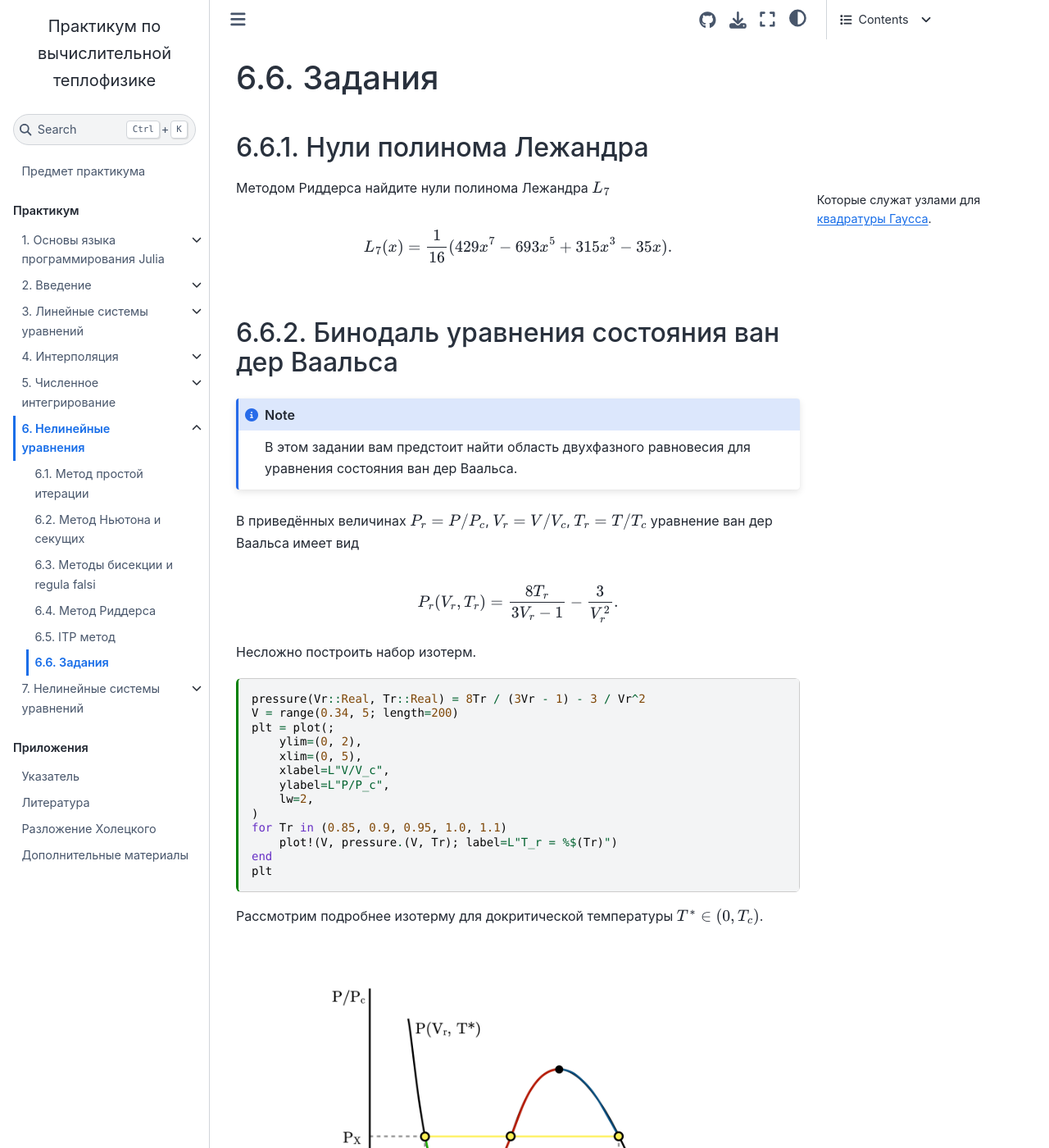
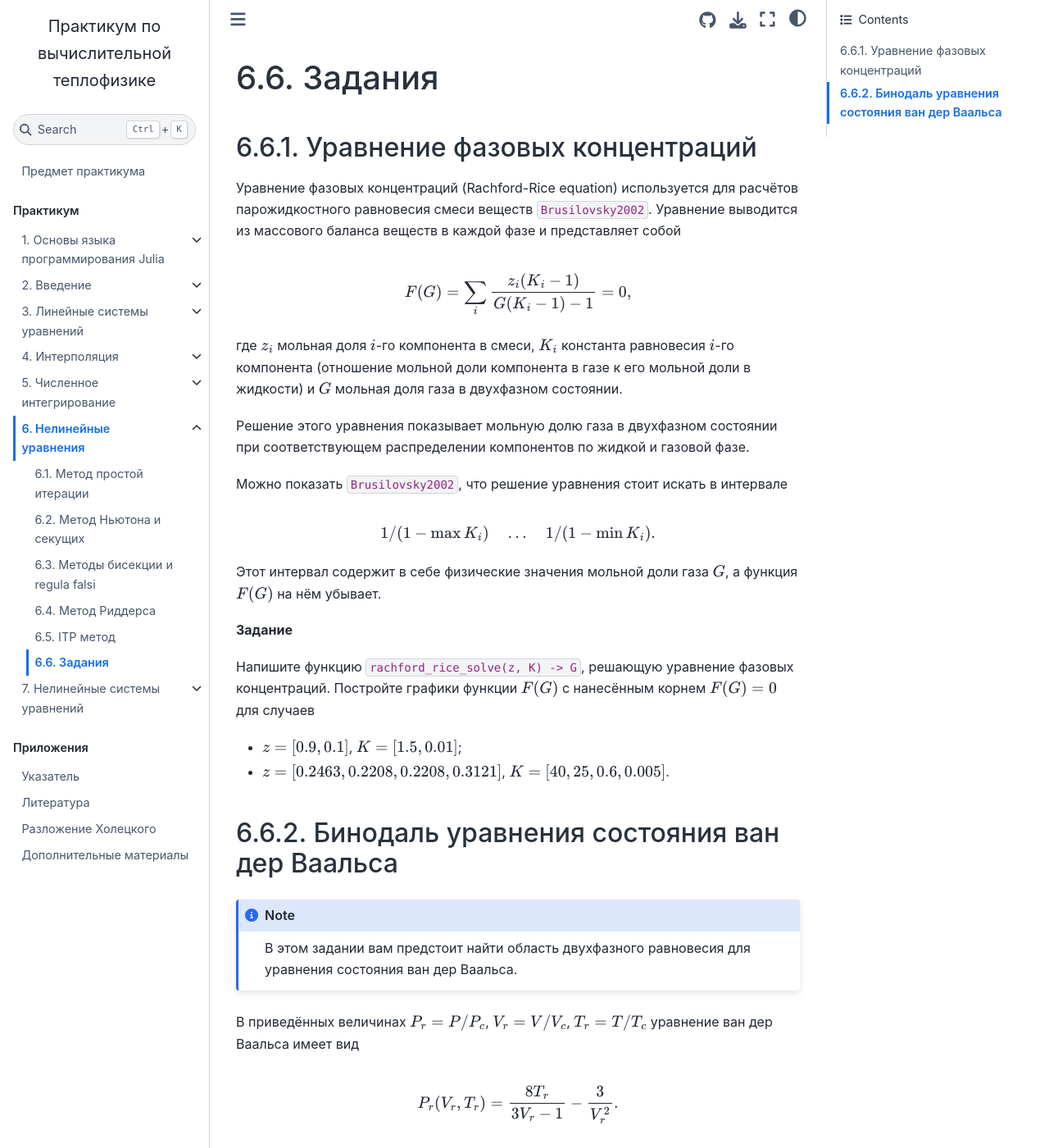
Before and after one commit to stepanzh/computational_thermodynamics, a Jupyter Book: the page built from book/nlroot/ex.md, in a window 1280 px wide and 1400 px high. Shown: the whole window at 82% size. Built offline with Jupyter Book 1.0.4 settings and Sphinx 7.4.7 and the Sphinx Book theme 1.1.4, drawn with Linux system fonts in a browser that asks for light colours; cross-references to code outside the pages are shown as plain code.

Commit message:
nlroot: Нули полинома Лежандра заменены на уравнение фаз. концентраций

````diff
--- a/book/nlroot/ex.md
+++ b/book/nlroot/ex.md
@@ -18,6 +18,7 @@ include("../src.jl")
 
 # Задания
 
+<!--
 ## Нули полинома Лежандра
 
 ```{margin}
@@ -28,6 +29,36 @@ include("../src.jl")
 ```{math}
 L_7(x) = \frac{1}{16}(429 x^7 - 693 x^5 + 315 x^3 - 35 x).
 ```
+-->
+
+## Уравнение фазовых концентраций
+
+Уравнение фазовых концентраций (Rachford-Rice equation) используется для расчётов парожидкостного равновесия смеси веществ {cite}`Brusilovsky2002`. Уравнение выводится из массового баланса веществ в каждой фазе и представляет собой
+
+$$
+F(G) = \sum_{i} \frac{z_i (K_i - 1)}{G (K_i - 1) - 1} = 0,
+$$
+
+где $z_i$ мольная доля $i$-го компонента в смеси, $K_i$ константа равновесия $i$-го компонента (отношение мольной доли компонента в газе к его мольной доли в жидкости) и $G$ мольная доля газа в двухфазном состоянии.
+
+Решение этого уравнения показывает мольную долю газа в двухфазном состоянии при соответствующем распределении компонентов по жидкой и газовой фазе.
+
+Можно показать {cite}`Brusilovsky2002`, что решение уравнения стоит искать в интервале
+
+$$
+1 / (1 - \max K_i) \quad \ldots \quad 1 / (1 - \min K_i).
+$$
+
+Этот интервал содержит в себе физические значения
+мольной доли газа $G$, а функция $F(G)$ на нём убывает.
+
+**Задание**
+
+Напишите функцию `rachford_rice_solve(z, K) -> G`, решающую уравнение фазовых концентраций. Постройте графики функции $F(G)$ с нанесённым корнем $F(G) = 0$ для случаев
+
+- $z = [0.9, 0.1]$, $K = [1.5, 0.01]$;
+- $z = [0.2463, 0.2208, 0.2208, 0.3121]$, $K = [40, 25, 0.6, 0.005]$.
+
 
 (ex_vdw_binodal_lekner)=
 ## Бинодаль уравнения состояния ван дер Ваальса
--- a/book/praktikum.bib
+++ b/book/praktikum.bib
@@ -139,3 +139,12 @@
   doi={10.1137/141000671},
   url={https://epubs.siam.org/doi/10.1137/141000671}
 }
+@book{Brusilovsky2002,
+  author = {А И Брусиловский},
+  title = {Фазовые превращения при разработке месторождений нефти и газа},
+  publisher = {ВИНИТИ РАН},
+  language = {russian},
+  year = {2002},
+  address = {Грааль},
+  isbn = {5-94688-031-4}
+ }
````
